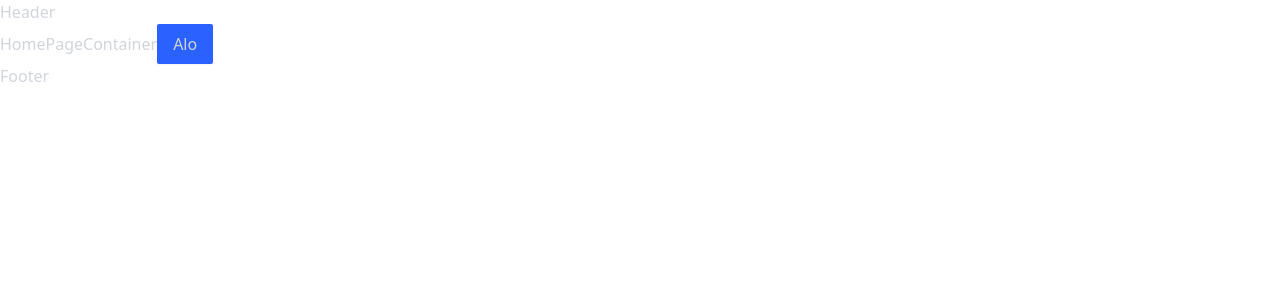
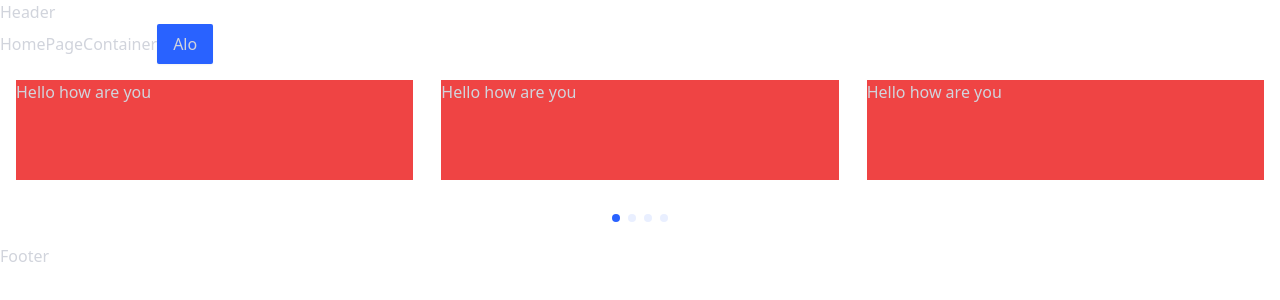
Before and after one commit to chinhvuong/l2e-fe, a Next.js app: page / in a window 1280 px wide. Shown: the top 300 px of the page. Built offline with nearby package versions, Linux system fonts and the light colour scheme.

Commit message:
component/slide

```diff
--- a/components/core/slide/index.tsx
+++ b/components/core/slide/index.tsx
@@ -1,9 +1,61 @@
-import React from 'react'
+// Import Swiper React components
+import { Swiper, SwiperSlide, SwiperProps } from 'swiper/react'
+import { Pagination } from 'swiper'
+// Import Swiper styles
+// import 'swiper/css';
+// import "swiper/css/pagination";
+// import 'swiper/swiper-bundle.css';
+import 'swiper/css/bundle'
+import './style.scss'
 
-type Props = {}
+import { ReactElement } from 'react'
 
-function Slide({}: Props) {
-    return <div>Slide</div>
+type SlideProps = {
+    data: any[]
+    // eslint-disable-next-line no-unused-vars
+    renderItem: (data: any) => ReactElement
+}
+const Slide = ({ data, renderItem, ...rest }: SlideProps & SwiperProps) => {
+    return (
+        <Swiper
+            className="custom-slide"
+            spaceBetween={28}
+            // slidesPerView={3}
+            onSlideChange={() => console.log('slide change')}
+            onSwiper={(swiper) => console.log(swiper)}
+            pagination={true}
+            modules={[Pagination]}
+            breakpoints={{
+                // when window width is >= 320px
+                320: {
+                    slidesPerView: 2,
+                    spaceBetween: 16,
+                },
+                // when window width is >= 480px
+                480: {
+                    slidesPerView: 3,
+                    spaceBetween: 24,
+                },
+                // when window width is >= 640px
+                640: {
+                    slidesPerView: 4,
+                    spaceBetween: 32,
+                },
+            }}
+            {...rest}
+        >
+            {data &&
+                data.length &&
+                data.map((item, index) => (
+                    <SwiperSlide key={index}>{renderItem(item)}</SwiperSlide>
+                ))}
+            {/* <SwiperSlide>Slide 1</SwiperSlide>
+      <SwiperSlide>Slide 2</SwiperSlide>
+      <SwiperSlide>Slide 3</SwiperSlide>
+      <SwiperSlide>Slide 4</SwiperSlide>
+      ... */}
+        </Swiper>
+    )
 }
 
 export default Slide
--- /dev/null
+++ b/components/core/slide/style.scss
@@ -0,0 +1,35 @@
+.custom-slide {
+    padding-bottom: 48px;
+    .swiper-pagination-horizontal {
+        bottom: 0;
+        // top: calc(100% + 32px);
+
+        .swiper-pagination-bullet {
+            @apply bg-primary/50;
+
+            &-active {
+                @apply bg-primary;
+            }
+        }
+    }
+
+//     width: 480px;
+//     max-width: 100% ;
+
+
+//     @media screen and (min-width: 640px) {
+
+//           width: 640px;
+
+//     }
+
+//     @media screen and (mint-width: 768px) {
+
+//           width: 768px;
+//     }
+
+//     @media screen and (mint-width: 768px) {
+
+//         width: 768px;
+//   }
+}
--- a/containers/home/index.tsx
+++ b/containers/home/index.tsx
@@ -2,10 +2,35 @@ import React from 'react'
 import './style.scss'
 import Button from '@/components/core/button'
 import Modal, { openModal } from '@/components/core/modal'
+import Slide from '@/components/core/slide'
 
 const modalId = 'modalId'
+// Import Swiper React components
 
+const data = [
+    {
+        name: 'Hello how are you',
+    },
+    {
+        name: 'Hello how are you',
+    },
+    {
+        name: 'Hello how are you',
+    },
+    {
+        name: 'Hello how are you',
+    },
+    {
+        name: 'Hello how are you',
+    },
+    {
+        name: 'Hello how are you',
+    },
+]
 const HomePageContainer = () => {
+    const renderItem = (data: any) => {
+        return <div className="h-[100px] bg-red-500">{data?.name}</div>
+    }
     return (
         <div className="">
             HomePageContainer
@@ -17,10 +42,38 @@ const HomePageContainer = () => {
                 closeIcon={true}
                 className=""
             >
-                <div className="">
+                <div className="h-[500px] bg-red-500">
                     <img src="" alt="" />
                 </div>
             </Modal>
+            <div className="p-4">
+                <Slide
+                    data={data}
+                    renderItem={renderItem}
+                    // slidesPerView={3}
+                    breakpoints={{
+                        // when window width is >= 640px
+                        640: {
+                            //   width: 640,
+                            slidesPerView: 2,
+                        },
+                        // when window width is >= 768px
+                        768: {
+                            //   width: 768,
+                            slidesPerView: 2,
+                        },
+
+                        1280: {
+                            //   width: 768,
+                            slidesPerView: 3,
+                        },
+                        1480: {
+                            //   width: 768,
+                            slidesPerView: 4,
+                        },
+                    }}
+                />
+            </div>
         </div>
     )
 }
--- a/package.json
+++ b/package.json
@@ -18,7 +18,8 @@
         "axios": "^0.27.2",
         "next": "latest",
         "react": "^17.0.2",
-        "react-dom": "^17.0.2"
+        "react-dom": "^17.0.2",
+        "swiper": "^8.3.1"
     },
     "devDependencies": {
         "@types/node": "^12.12.21",
--- a/tailwind.config.js
+++ b/tailwind.config.js
@@ -4,6 +4,7 @@ module.exports = {
     content: [
         './pages/**/*.{js,ts,jsx,tsx}',
         './components/**/*.{js,ts,jsx,tsx}',
+        './containers/**/*.{js,ts,jsx,tsx}',
     ],
     theme: {
         extend: {
```
Also changed, not shown: tsconfig.json (+7 -1 lines), services/user.ts (renamed from services.ts/user.ts), 2 other files (tests, documents, lock files or other folders).
